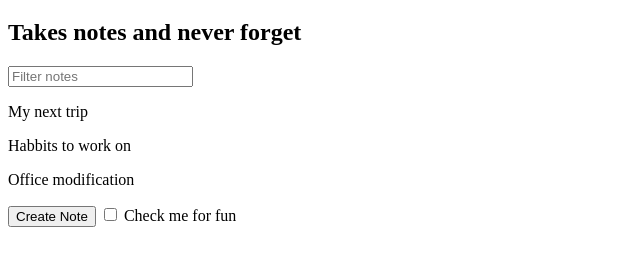
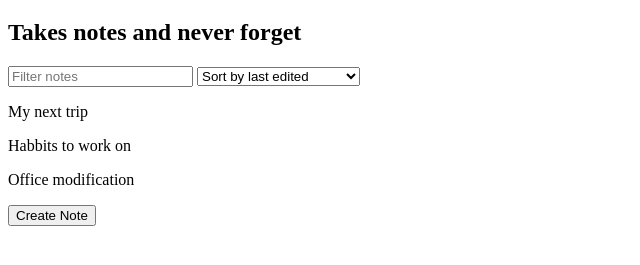
Before and after one commit to St3ve89/JS_Practice, a plain HTML site: page notes-app/index.html in a window 1280 px wide. Shown: the part 61-326 px from the top of the page, without its empty margins (0-640 px from the left). Drawn offline with Linux system fonts and the light colour scheme.

Commit message:
Dropdown

```diff
--- a/notes-app/index.html
+++ b/notes-app/index.html
@@ -9,12 +9,13 @@
     <h1>Notes App</h1>
     <h2>Takes notes and never forget</h2>
     <input id="search-text" type="text" placeholder="Filter notes">
+    <select id="filter-by">
+        <option value="byEdited">Sort by last edited</option>
+        <option value="byCreated">Sort by recently created</option>
+        <option value="alphabetical">Sort alphabetically</option>
+    </select>
     <div id="notes"></div>
     <button id="create-note">Create Note</button>
-    <label>
-        <input id="for-fun" type="checkbox"> Check me for fun
-    </label>
-
     <script src="notes-app.js"></script>
 </body>
 </html>
--- a/notes-app/notes-app.js
+++ b/notes-app/notes-app.js
@@ -38,6 +38,6 @@ document.querySelector('#search-text').addEventListener('input', function(e) {
     renderNotes(notes, filters)
 })
 
-document.querySelector('#for-fun').addEventListener('change', function (e) {
-    console.log(e.target.checked)
+document.querySelector('#filter-by').addEventListener('change', function (e) {
+    console.log(e.target.value)
 })
```
